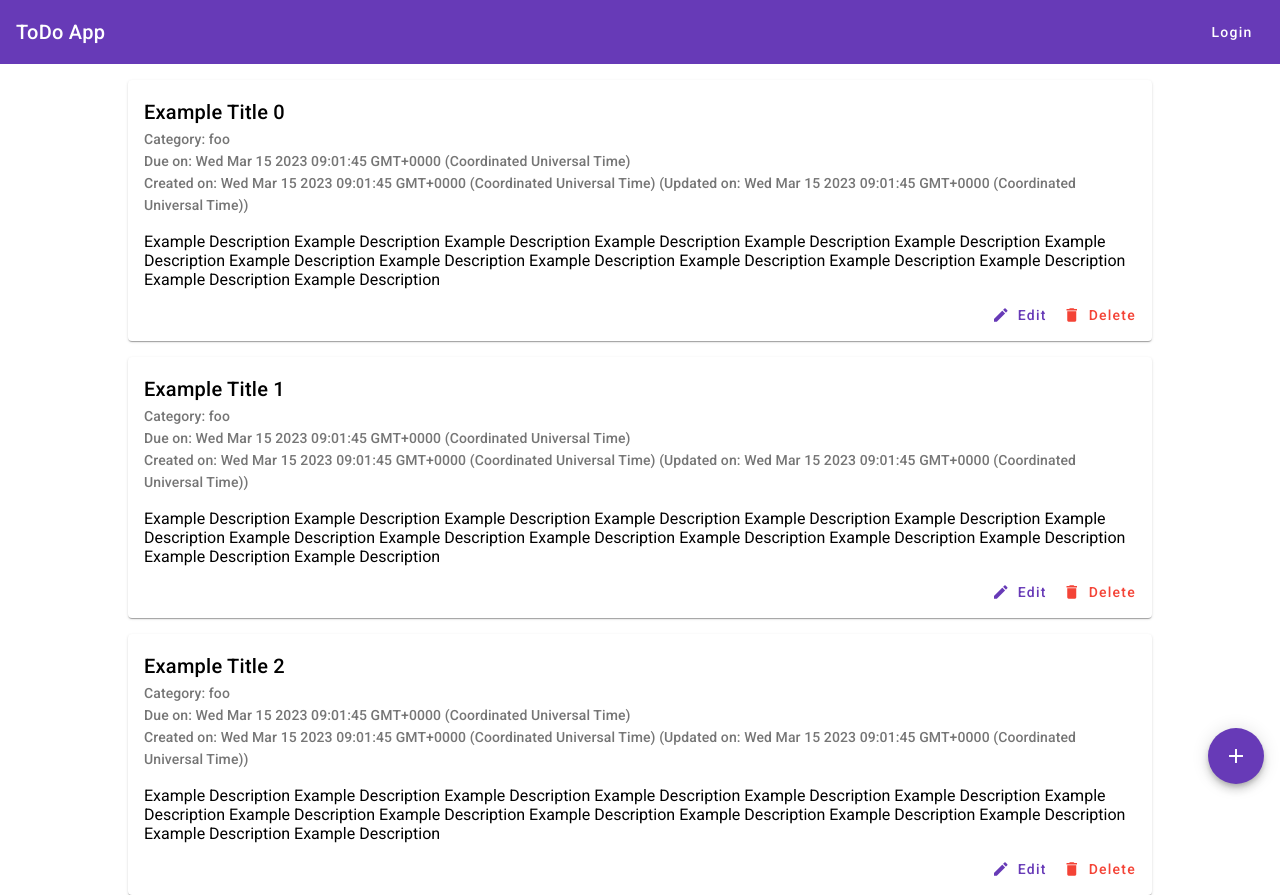
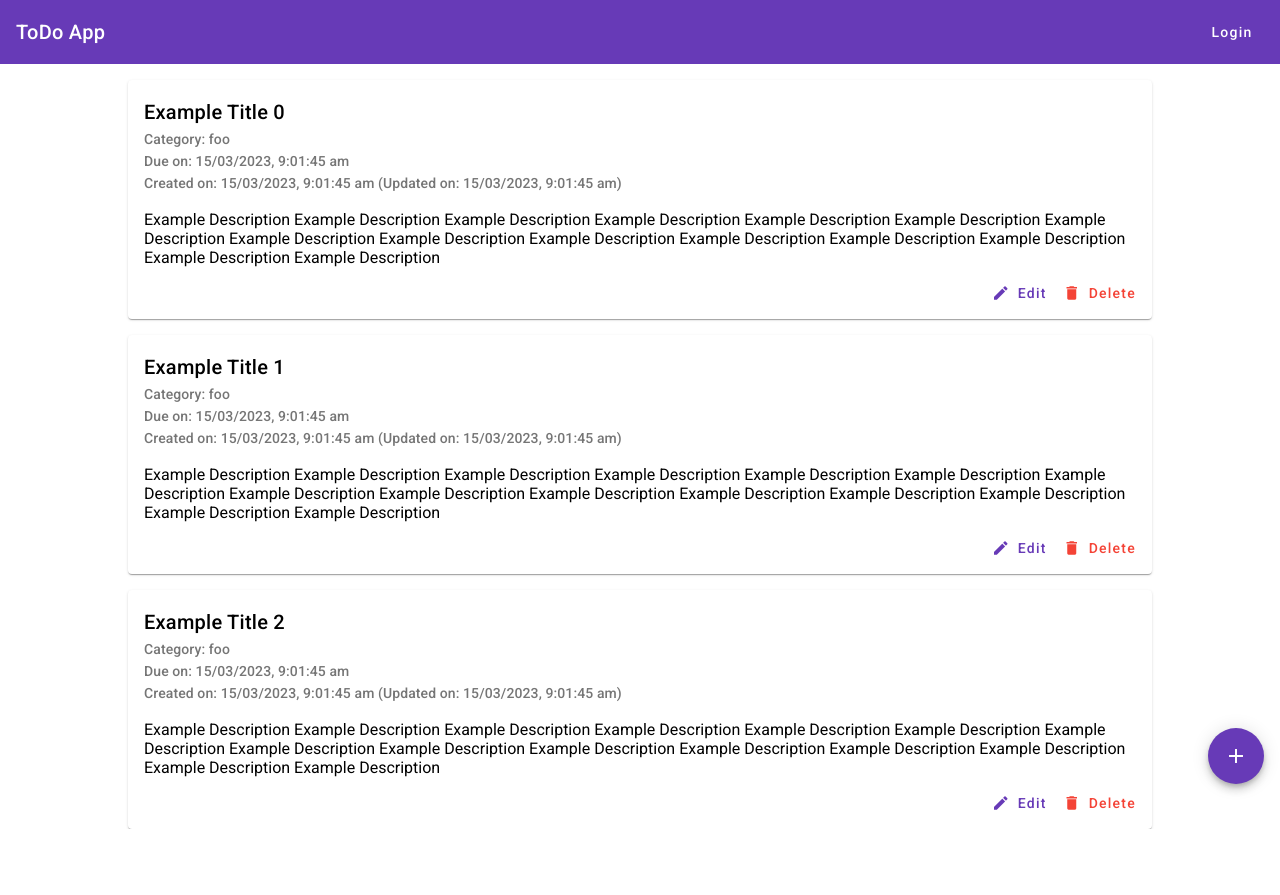
Before and after one commit to Russell-Len/todo-app, an Angular app: page / in a window 1280 px wide. After the commit the page ends 829 px from the top, so only its background shows below. Built offline with nearby package versions, Linux system fonts and the light colour scheme.

Commit message:
Added formatting to date display

```diff
--- a/src/app/task-list/task-list.component.html
+++ b/src/app/task-list/task-list.component.html
@@ -7,8 +7,10 @@
         <mat-card-header>
             <mat-card-title>{{task.title}}</mat-card-title>
             <mat-card-subtitle>Category: {{task.category}}</mat-card-subtitle>
-            <mat-card-subtitle>Due on: {{task.dueDate}}</mat-card-subtitle>
-            <mat-card-subtitle>Created on: {{task.created}} (Updated on: {{task.updated}})</mat-card-subtitle>
+            <mat-card-subtitle>Due on: {{task.dueDate.toLocaleString('en-MY')}}</mat-card-subtitle>
+            <mat-card-subtitle>
+                Created on: {{task.created!.toLocaleString('en-MY')}} (Updated on:
+                {{task.updated!.toLocaleString('en-MY')}})</mat-card-subtitle>
         </mat-card-header>
 
         <mat-card-content>
```
